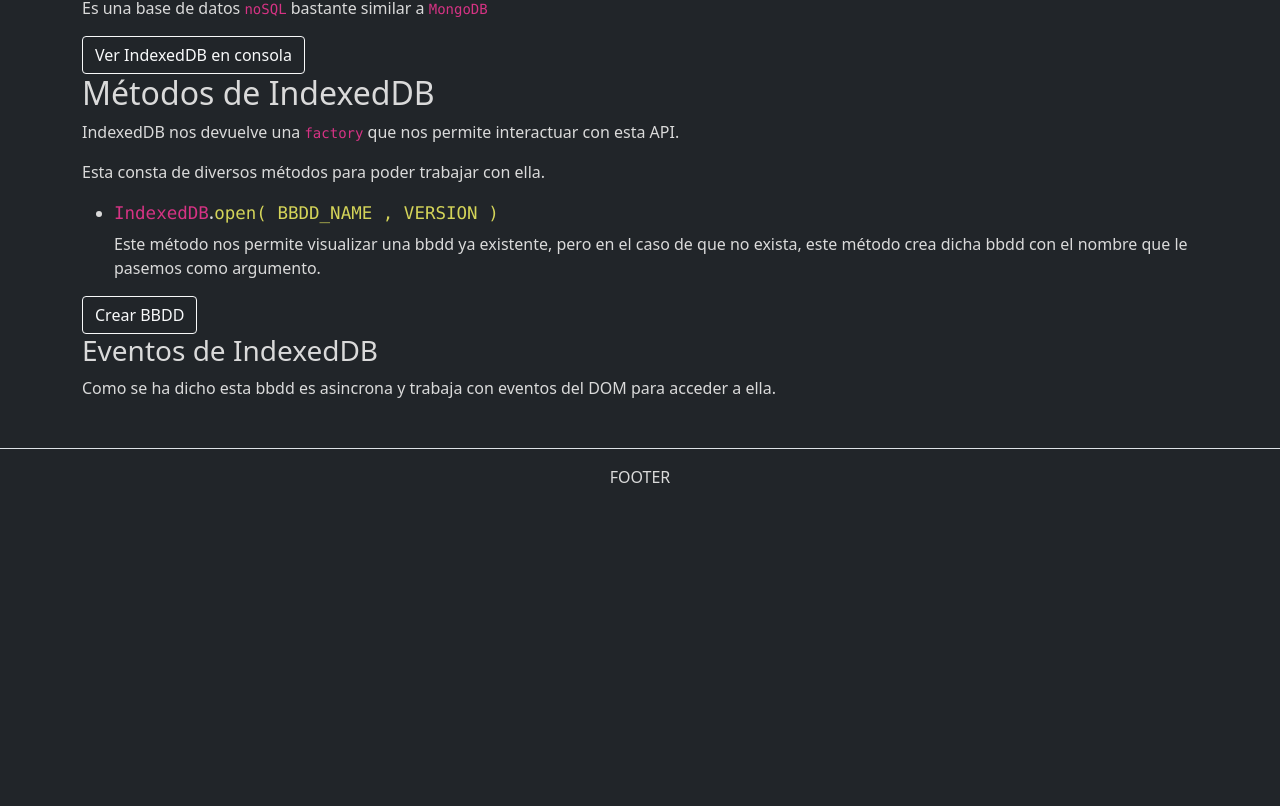
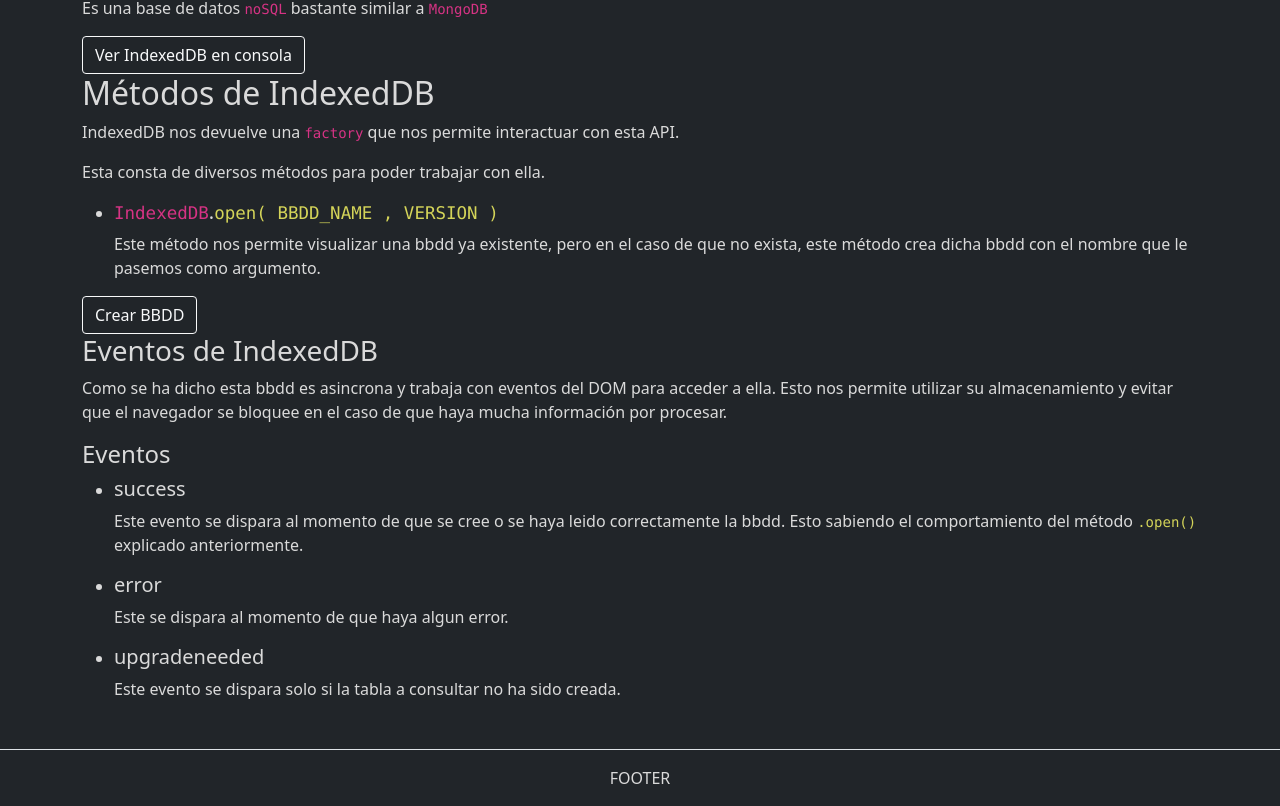
Before and after one commit to sberrus/masterJS, a React (Create React App) app: page /ApiIndexedDB in a window 1280 px wide. Shown: the part 348-1154 px from the top of the page. Before the commit the page ends 853 px from the top, so only its background shows below. Built offline with nearby package versions, Linux system fonts and the light colour scheme.

Commit message:
Vista clase de IndexedDDBB: crear/consultar DDBB y eventos principales

```diff
--- a/src/componentes/Clases/ApiIndexedDB.jsx
+++ b/src/componentes/Clases/ApiIndexedDB.jsx
@@ -3,6 +3,20 @@ import Alerts from "../Alerts/Alerts";
 
 const IndexdedDB = () => {
     const IDBRequest = indexedDB;
+
+    const crearBBDD = () => {
+        const consulta = IDBRequest.open("primeraDDBB");
+        consulta.addEventListener("upgradeneeded", () => {
+            console.log("Tabla Nueva Generada");
+        });
+
+        consulta.addEventListener("success", (e) => {
+            console.log("Consulta generada correctamente");
+        });
+        consulta.addEventListener("error", (e) => {
+            console.log("Ha habido un error al ver/crear la BBDD");
+        });
+    };
 
     return (
         <div>
@@ -43,7 +57,8 @@ const IndexdedDB = () => {
                             <ul>
                                 <li>
                                     <h5>
-                                        <code>IndexedDB</code>.<code className="arrowFunction">open( BBDD_NAME , VERSION )</code>
+                                        <code>IndexedDB</code>.
+                                        <code className="arrowFunction">open( BBDD_NAME , VERSION )</code>
                                     </h5>
                                     <p>
                                         Este método nos permite visualizar una bbdd ya existente, pero en el caso de que no
@@ -54,7 +69,7 @@ const IndexdedDB = () => {
                             <button
                                 className="btn btn-large btn-outline-light"
                                 onClick={() => {
-                                    console.log(IDBRequest.open("bbdd"));
+                                    crearBBDD();
                                 }}
                             >
                                 Crear BBDD
@@ -64,7 +79,28 @@ const IndexdedDB = () => {
                             <h3>Eventos de IndexedDB</h3>
                             <p>
                                 Como se ha dicho esta bbdd es asincrona y trabaja con eventos del DOM para acceder a ella.
+                                Esto nos permite utilizar su almacenamiento y evitar que el navegador se bloquee en el caso
+                                de que haya mucha información por procesar.
                             </p>
+                            <h4>Eventos</h4>
+                            <ul>
+                                <li>
+                                    <h5>success</h5>
+                                    <p>
+                                        Este evento se dispara al momento de que se cree o se haya leido correctamente la
+                                        bbdd. Esto sabiendo el comportamiento del método{" "}
+                                        <code className="arrowFunction">.open()</code> explicado anteriormente.
+                                    </p>
+                                </li>
+                                <li>
+                                    <h5>error</h5>
+                                    <p>Este se dispara al momento de que haya algun error.</p>
+                                </li>
+                                <li>
+                                    <h5>upgradeneeded</h5>
+                                    <p>Este evento se dispara solo si la tabla a consultar no ha sido creada.</p>
+                                </li>
+                            </ul>
                         </article>
                     </section>
                 </div>
```
